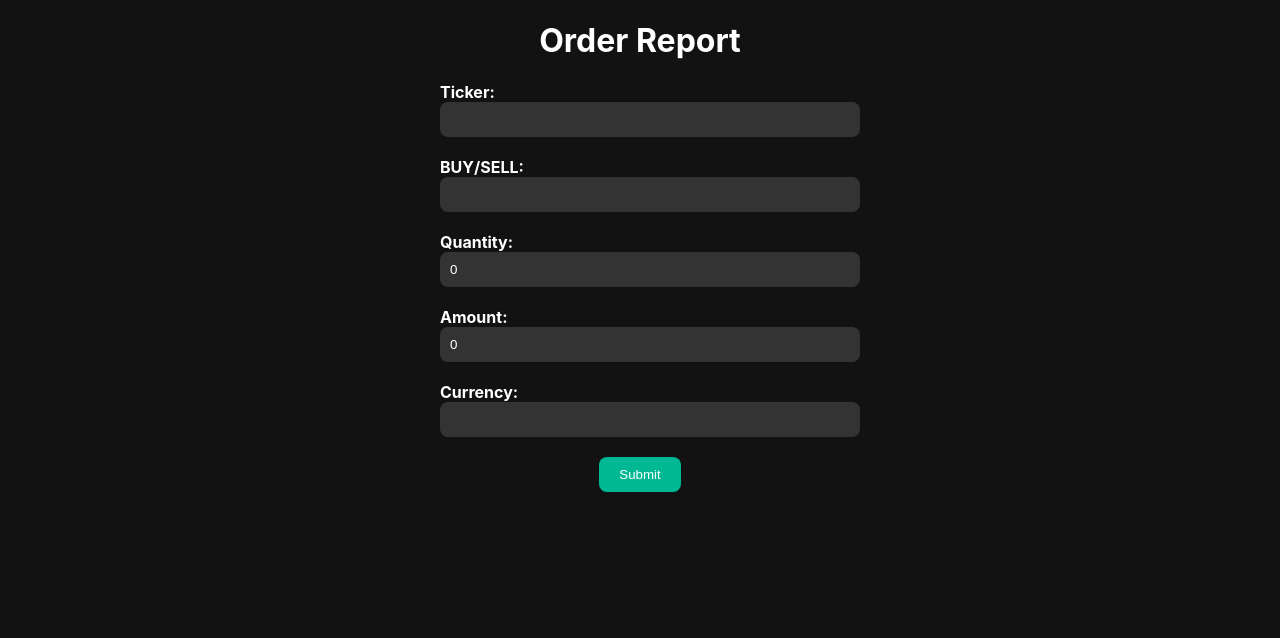
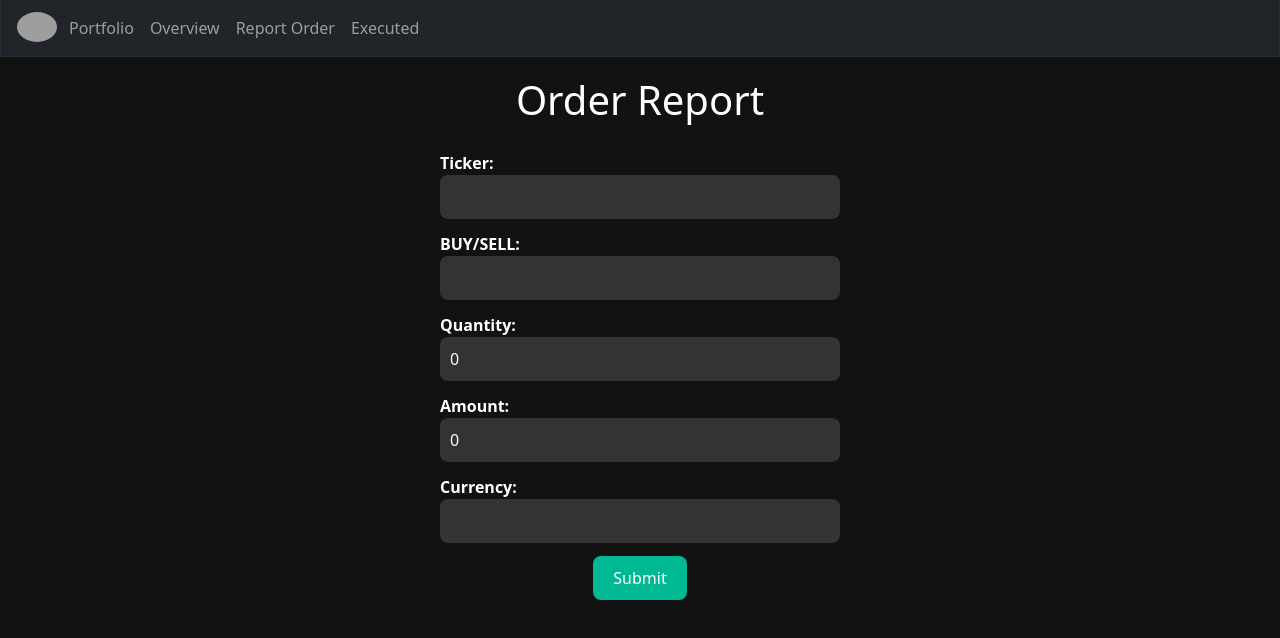
Before and after one commit to estudart/crypto-portfolio-frontend, a React (Create React App) app: page /new_order in a window 1280 px wide. Shown: the top 638 px of the page. Built offline with nearby package versions, Linux system fonts and the light colour scheme; grey boxes are pictures that could not be loaded.

Commit message:
adding the navbar component

```diff
--- a/package.json
+++ b/package.json
@@ -7,6 +7,7 @@
     "@testing-library/react": "^13.4.0",
     "@testing-library/user-event": "^13.5.0",
     "axios": "^1.6.7",
+    "bootstrap": "^5.3.2",
     "chart.js": "^4.4.1",
     "react": "^18.2.0",
     "react-chartjs-2": "^5.2.0",
--- a/public/index.html
+++ b/public/index.html
@@ -24,7 +24,7 @@
       work correctly both with client-side routing and a non-root public URL.
       Learn how to configure a non-root public URL by running `npm run build`.
     -->
-    <title>React App</title>
+    <title>CryptoSphere</title>
   </head>
   <body>
     <noscript>You need to enable JavaScript to run this app.</noscript>
--- a/src/App.css
+++ b/src/App.css
@@ -17,6 +17,12 @@ table {
   border-collapse: collapse;
   width: 80%;
   margin: 0 auto; /* Center the table */
+}
+
+#root > div > main > div > table {
+  border: 1px solid #ddd;
+  padding: 12px;
+  text-align: left;
 }
 
 th,
@@ -97,7 +103,7 @@ tr:hover {
 .form-input {
   width: 100%;
   padding: 10px;
-  margin-bottom: 15px;
+  margin-bottom: 5px;
   background-color: #333;
   border: none;
   border-radius: 8px;
@@ -122,3 +128,7 @@ tr:hover {
 .form-submit:hover {
   background-color: #00a383;
 }
+
+.page-title {
+  padding: 1.5%;
+}
--- a/src/App.js
+++ b/src/App.js
@@ -2,12 +2,14 @@ import "./App.css";
 import Home from "./pages/Home";
 import NewOrder from "./pages/NewOrder";
 import Overview from "./pages/Overview";
+import NavBar from "./components/NavBar";
 
 import { BrowserRouter, Routes, Route } from "react-router-dom";
 
 export default function App() {
   return (
     <BrowserRouter basename={process.env.PUBLIC_URL}>
+      <NavBar />
       <Routes>
         <Route path="/" element={<Home />}></Route>
         <Route path="/new_order" element={<NewOrder />}></Route>
--- a/src/components/NavBar.js
+++ b/src/components/NavBar.js
@@ -1,9 +1,10 @@
 import { Link } from "react-router-dom";
+import "bootstrap/dist/css/bootstrap.min.css";
 
 export default function NavBar() {
   return (
     <nav
-      className="navbar navbar-expand-md navbar-light bg-light"
+      className="navbar navbar-expand-md navbar-dark bg-dark"
       style={{
         backgroundColor: "black",
         border: "1px solid #282c34",
@@ -24,25 +25,30 @@ export default function NavBar() {
         </button>
         <div className="collapse navbar-collapse" id="navbarCollapse">
           <ul className="navbar-nav me-auto mb-2 mb-md-0">
-            <li className="nav-item">
+            <li className="nav-item py-1 px-1">
               <img
                 className="home-page-container_1--icon"
-                style={{ height: "30px", width: "auto" }}
-                src="https://upload.wikimedia.org/wikipedia/commons/thumb/9/99/Brazilian_Football_Confederation_logo.svg/1200px-Brazilian_Football_Confederation_logo.svg.png"
+                style={{
+                  height: "30px",
+                  width: "auto",
+                  borderRadius: "50%",
+                  padding: "auto",
+                }}
+                src="https://encrypted-tbn0.gstatic.com/images?q=tbn:ANd9GcTpQc5LBZu4lwr8rI7UzbPvwqLeDFoAVJtimw&usqp=CAU"
                 alt="Brazil Icon"
               />
             </li>
             <Link to={`/`} className="nav-link">
-              <li className="nav-item">Home</li>
+              <li className="nav-item">Portfolio</li>
             </Link>
-            <Link to={`/estatisticas`} className="nav-link">
-              <li className="nav-item">Estatisticas</li>
+            <Link to={`/overview`} className="nav-link">
+              <li className="nav-item">Overview</li>
             </Link>
-            <Link to={`/estadios`} className="nav-link">
-              <li className="nav-item">Estadios</li>
+            <Link to={`/new_order`} className="nav-link">
+              <li className="nav-item">Report Order</li>
             </Link>
-            <Link to={`/curiosidades`} className="nav-link">
-              <li className="nav-item">Curiosidades</li>
+            <Link to={`/exec_orders`} className="nav-link">
+              <li className="nav-item">Executed</li>
             </Link>
           </ul>
         </div>
--- a/src/components/PieChart.js
+++ b/src/components/PieChart.js
@@ -35,7 +35,7 @@ export default function PieChart({ data }) {
   };
 
   return (
-    <div>
+    <div style={{ width: "400px", height: "400px" }}>
       <Pie data={dataset} />
     </div>
   );
--- a/src/components/Portfolio.js
+++ b/src/components/Portfolio.js
@@ -27,7 +27,7 @@ export default function Portfolio({ data }) {
     <tr>
       <td>{data.symbol}</td>
       <td>{parseFloat(data.quantity).toFixed(4)}</td>
-      <td>{parseFloat(data.price).toFixed(4)}&nbsp;BRL</td>
+      <td>{parseFloat(data.price).toFixed(2)}&nbsp;BRL</td>
       <td>{(parseFloat(data.price) / parseFloat(data.quantity)).toFixed(2)}</td>
       <td>
         {(
--- a/src/pages/Home.js
+++ b/src/pages/Home.js
@@ -19,7 +19,7 @@ function Home() {
     <div className="App dark-theme">
       {" "}
       <header>
-        <h1>CryptoSphere</h1>
+        <h1 className="page-title">CryptoSphere</h1>
       </header>
       <main>
         {data !== "" ? (
--- a/src/pages/NewOrder.js
+++ b/src/pages/NewOrder.js
@@ -5,7 +5,7 @@ function NewOrder() {
     <div className="App dark-theme">
       {" "}
       <header>
-        <h1>Order Report</h1>
+        <h1 className="page-title">Order Report</h1>
       </header>
       <main>
         <OrderReport />
--- a/src/pages/Overview.js
+++ b/src/pages/Overview.js
@@ -19,7 +19,7 @@ function Overview() {
     <div className="App dark-theme">
       {" "}
       <header>
-        <h1>Assets Distribution Overview</h1>
+        <h1 className="page-title">Assets Distribution</h1>
       </header>
       <main>
         {data !== "" ? (
```
Also changed, not shown: 1 other file (tests, documents, lock files or other folders).
